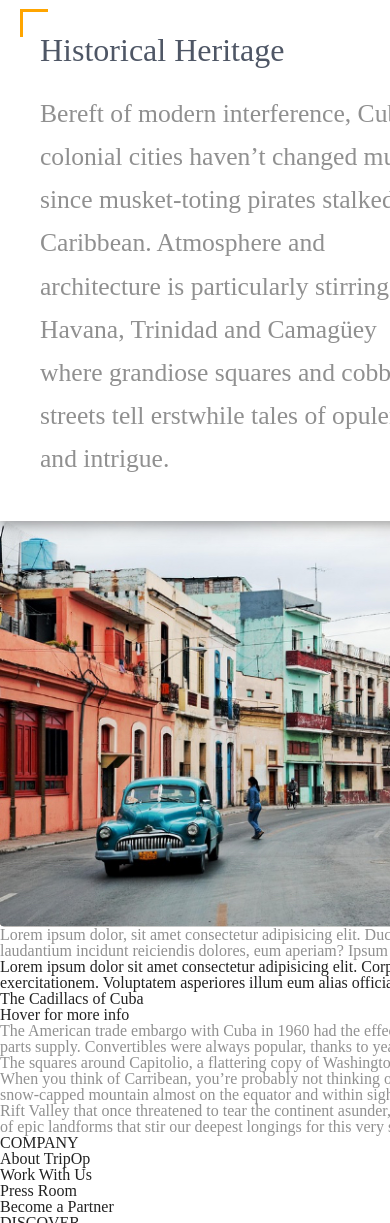
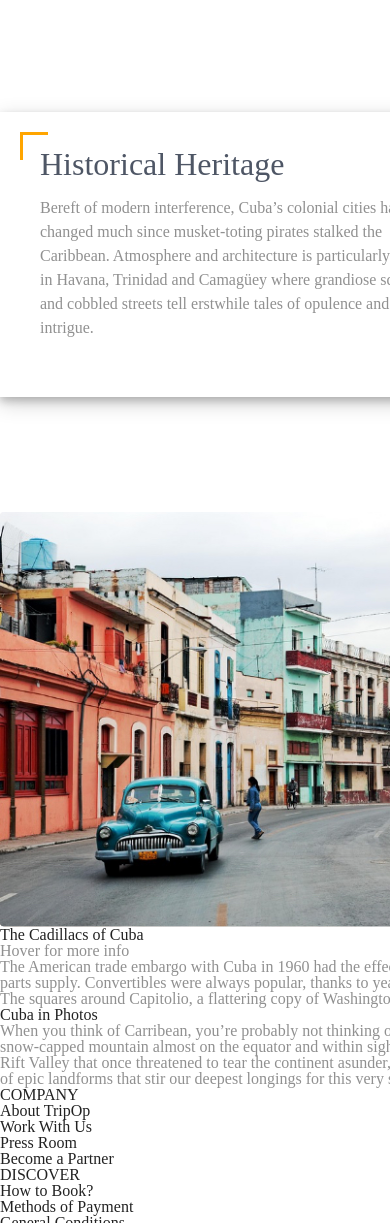
Before and after one commit to Pirci/cuba-travel-page, a plain HTML site: page index.html in a window 390 px wide. Shown: the part 1372-2595 px from the top of the page. Drawn offline with Linux system fonts and the light colour scheme.

Commit message:
changing responsive unites

```diff
--- a/css/style.css
+++ b/css/style.css
@@ -11,7 +11,6 @@ body {
 body {
   background-color: #ffffff;
 }
-
 
 h1 {
   font-size: 30px;
@@ -120,8 +119,8 @@ Banner Area Style
   background-color: white;
   box-shadow: 0 4px 8px 0 rgba(0, 0, 0, 0.2), 0 6px 20px 0 rgba(0, 0, 0, 0.19);
   padding: 40px;
-  font-size: 1.6rem;
-  line-height: 2.7rem;
+  font-size: 16px;
+  line-height: 24px;
   color: #505050;
 }
 
--- a/index.html
+++ b/index.html
@@ -108,26 +108,10 @@
           </div>
         </div>
 
-        <section class="history">
-          <p class="info">
-            Lorem ipsum dolor, sit amet consectetur adipisicing elit. Ducimus,
-            fugiat. Facilis sit culpa ab distinctio maxime? Doloribus tempora quia
-            veniam laudantium incidunt reiciendis dolores, eum aperiam? Ipsum
-            repellendus rerum corrupti.*2
-          </p>
-        </section>
-
-        <section class="beach">
-          Lorem ipsum dolor sit amet consectetur adipisicing elit. Corporis ipsum
-          minus harum consequatur nihil voluptas assumenda quod sed libero
-          exercitationem. Voluptatem asperiores illum eum alias officia
-          repellendus voluptatum dignissimos quos.
-        </section>
-      </div>
 
       <div id="service_area">
         <h2>The Cadillacs of Cuba</h2>
-        <h5>Hover for more info</h5>
+        <p>Hover for more info</p>
         <!-- cadillac photo will ve display here  -->
         <p>
           The American trade embargo with Cuba in 1960 had the effect of instantly
@@ -141,6 +125,7 @@
       </div>
 
       <div id="visual_area">
+        <h2>Cuba in Photos</h2>
         <p>
           When you think of Carribean, you’re probably not thinking of Cuba. It’s
           the lone acacia silhouetted against a horizon stretching into eternity.
```
